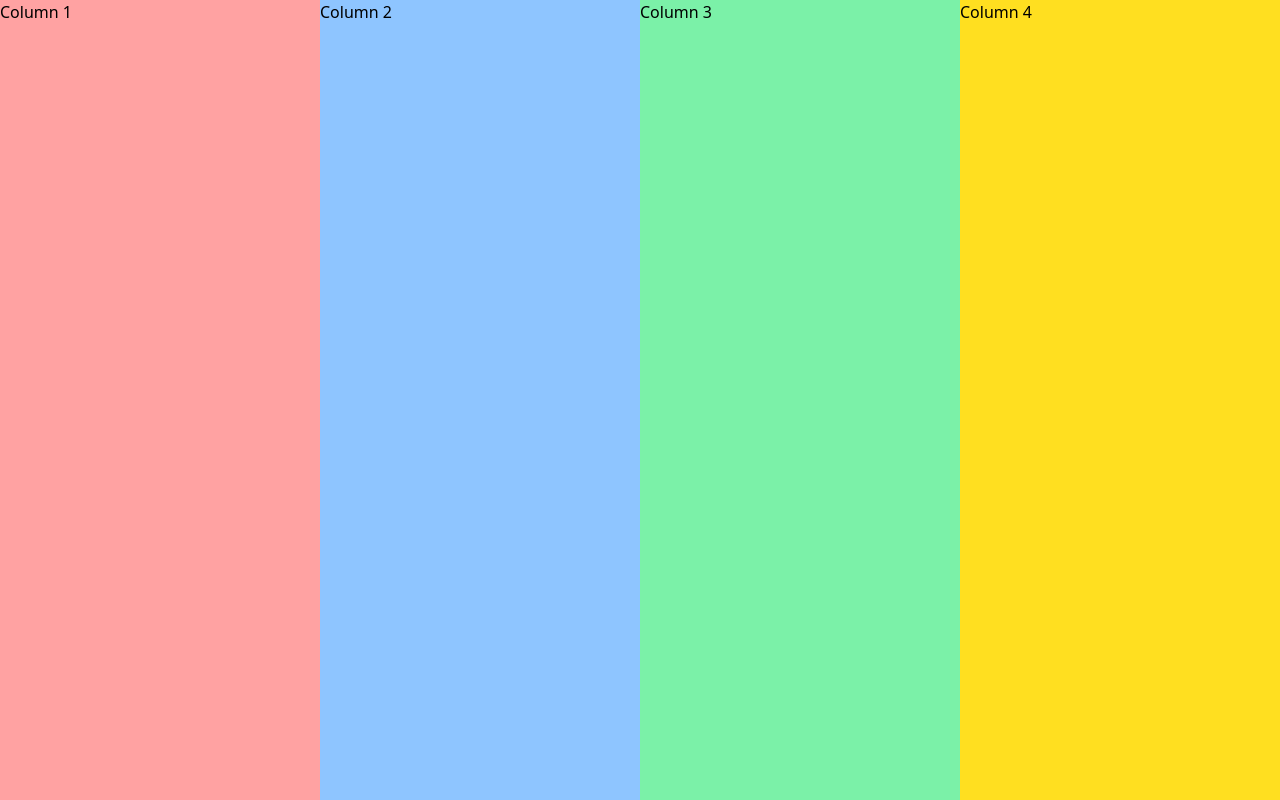
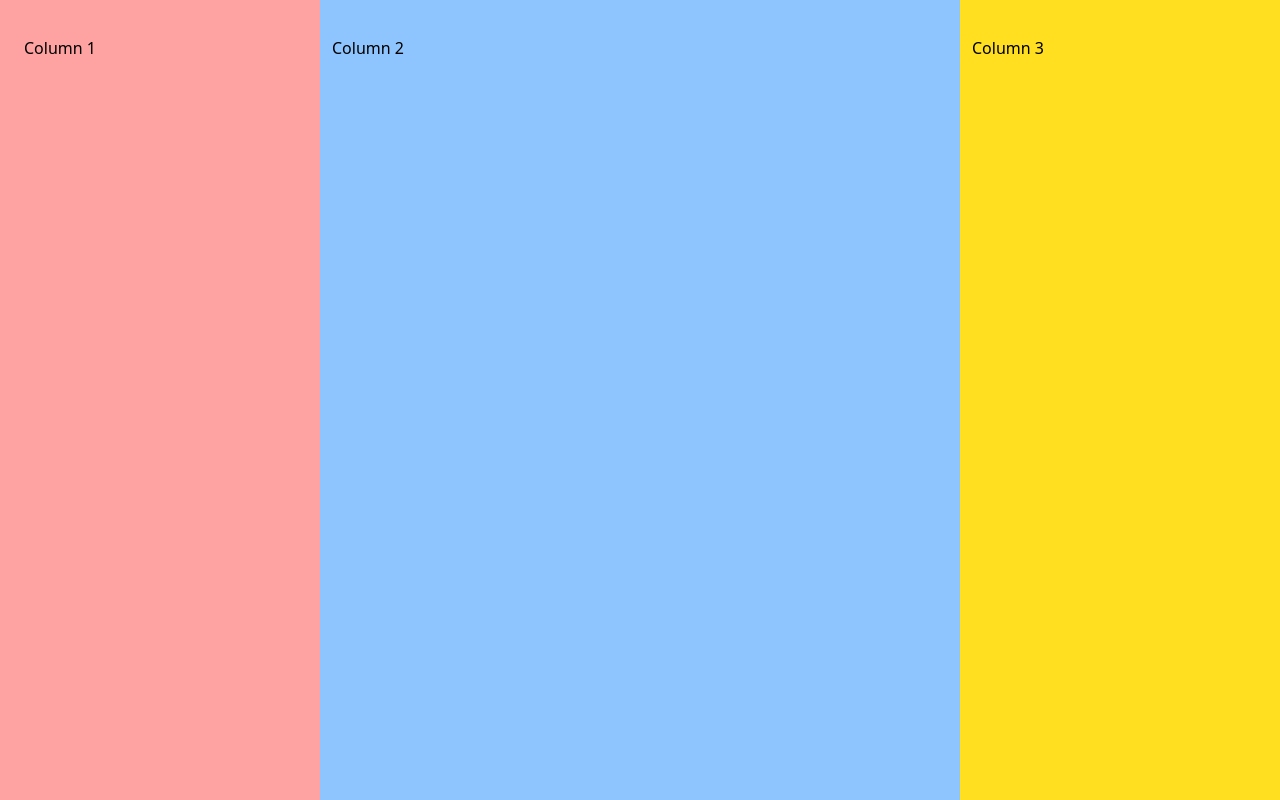
Before and after one commit to kanavgoyal898/arX, a Next.js app: page / in a window 1280 px wide. Built offline with nearby package versions, Linux system fonts and the light colour scheme.

Commit message:
Fix responsiveness

```diff
--- a/app/globals.css
+++ b/app/globals.css
@@ -2,5 +2,21 @@
 
 .screen {
   @apply min-h-screen;
-  @apply grid grid-cols-2 sm:grid-cols-3 lg:grid-cols-4;
+  @apply grid grid-cols-1 sm:grid-cols-2 lg:grid-cols-3;
 }
+
+.screen {
+  grid-template-columns: 1fr;
+}
+
+@media (min-width: 640px) {
+  .screen {
+    grid-template-columns: 1fr 2fr;
+  }
+}
+
+@media (min-width: 1024px) {
+  .screen {
+    grid-template-columns: 1fr 2fr 1fr;
+  }
+}
--- a/app/layout.tsx
+++ b/app/layout.tsx
@@ -26,17 +26,14 @@ export default function RootLayout({
     <html lang="en">
       <body className={`${geistSans.variable} ${geistMono.variable} antialiased`}>
         <div className="screen">
-          <div className="bg-red-300 hidden md:block">
+          <div className="ps-6 pe-3 pt-9 bg-red-300 hidden md:block">
             <h1>Column 1</h1>
           </div>
-          <div className="bg-blue-300">
+          <div className="ps-3 pe-3 pt-9 bg-blue-300">
             <h1>Column 2</h1>
           </div>
-          <div className="bg-green-300">
+          <div className="ps-3 pe-6 pt-9 bg-yellow-300 hidden lg:block">
             <h1>Column 3</h1>
-          </div>
-          <div className="bg-yellow-300 hidden lg:block">
-            <h1>Column 4</h1>
           </div>
         </div>
       </body>
```
